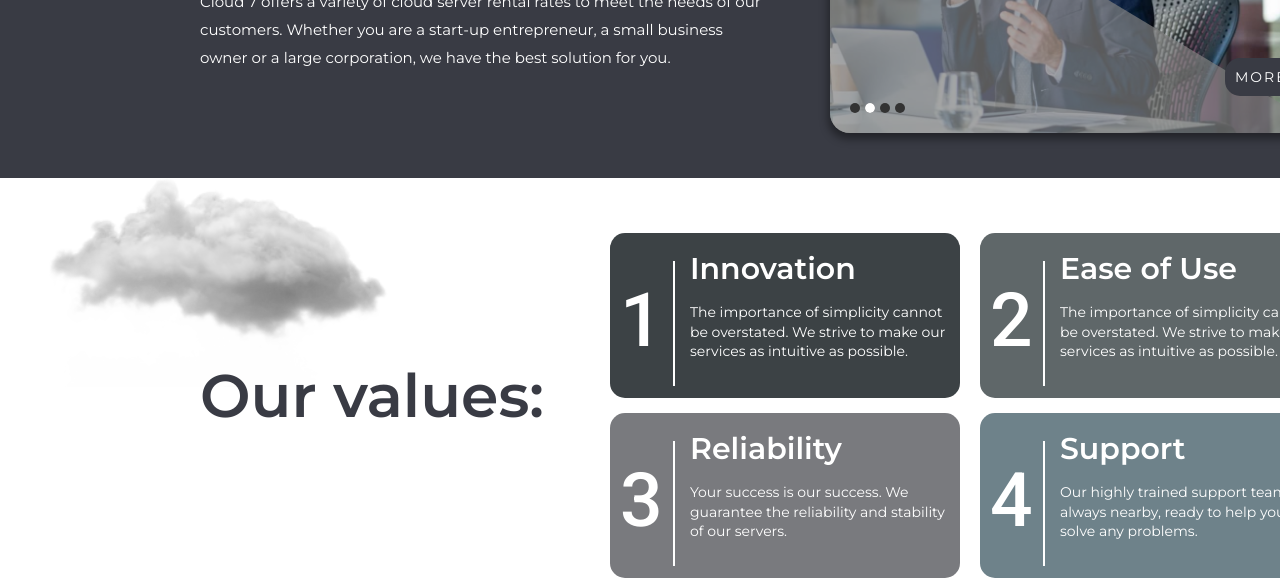
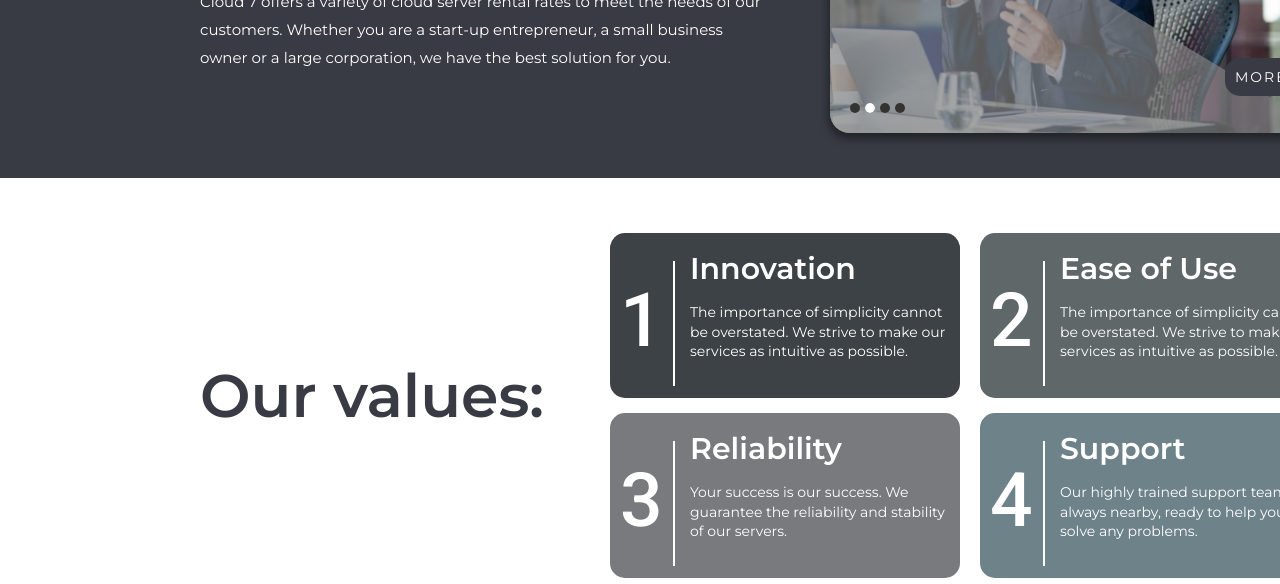
Before and after one commit to noezee/Cloud-7, a plain HTML site: page index.html in a window 1280 px wide. Shown: the part 772-1356 px from the top of the page. Drawn offline with Linux system fonts and the light colour scheme; a script that the page names is missing; a web font is replaced by a local one.

Commit message:
Update index.html

```diff
--- a/index.html
+++ b/index.html
@@ -158,7 +158,7 @@ Price: $200 per month</h98>
   <h9>
 <p>Our Tariffs:</p>
    </h9>
-        <img class="cld3" src="assets/images/cld1.png">
+
 
   <div class="op1">
     <op1 class="desktop-text">Cloud 7 offers a variety of cloud server rental rates to meet the needs of our customers. Whether you are a start-up entrepreneur, a small business owner or a large corporation, we have the best solution for you.</op1>
```
